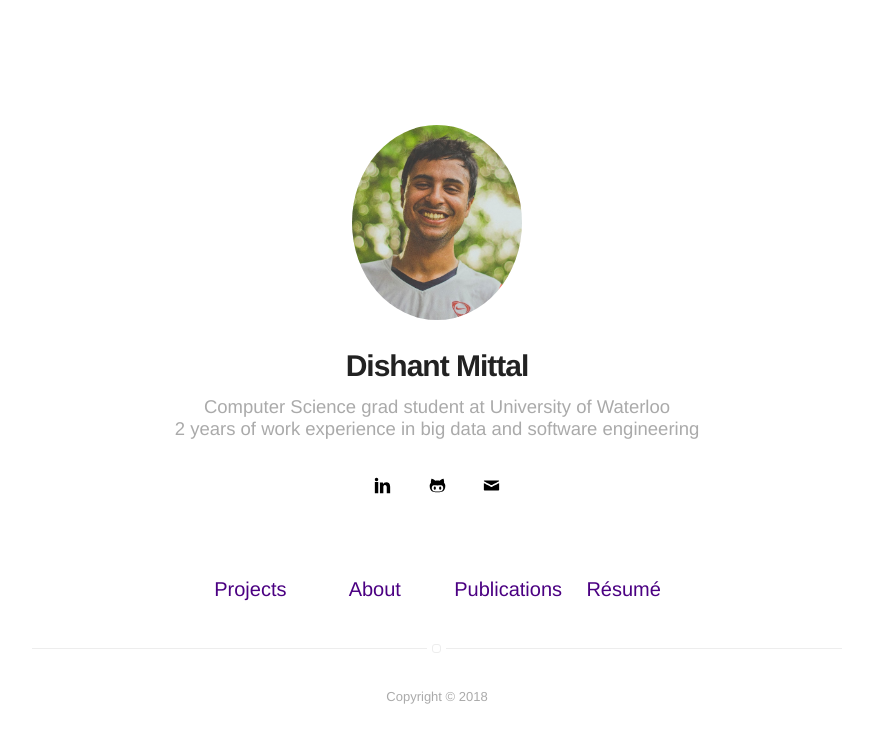
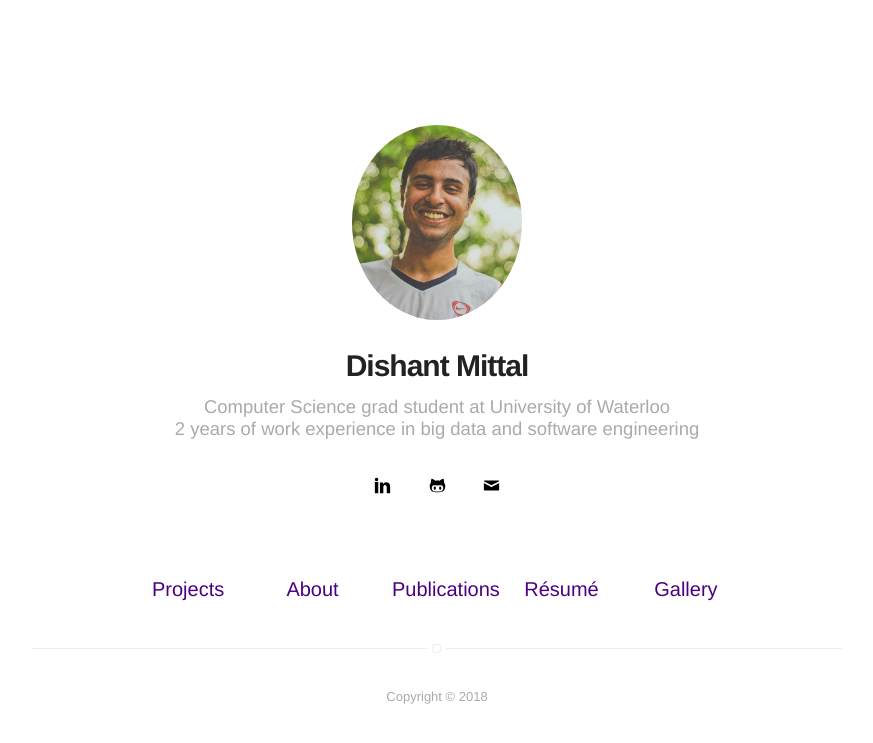
Before and after one commit to dishant-mittal/dishant-mittal.github.io, a Jekyll site: the page built from index.html, in a window 1280 px wide. Shown: the top 743 px of the page, without its empty margins (203-1076 px from the left). Built offline with Jekyll 4.4.1, drawn with Linux system fonts in a browser that asks for light colours.

Commit message:
Added Gallery to Navigation

```diff
--- a/_config.yml
+++ b/_config.yml
@@ -15,6 +15,11 @@ picture: assets/images/profile.jpg
 resume: true
 resume-external: external
 resume-url: https://drive.google.com/open?id=1XBoucpWVLQknnZCMW9Uv2jdv7_TJYJ8x
+
+
+gallery: true
+gallery-external: external
+gallery-url: https://photos.app.goo.gl/btoSNNjzXyCrjLyA3
 
 #just switch between the following to urls to activate and deactivate the website. This will work only when pushed to Github.
 #url: /404.html
--- a/_includes/nav.html
+++ b/_includes/nav.html
@@ -43,5 +43,11 @@
                 <a class="link" href="https://drive.google.com/open?id=1XBoucpWVLQknnZCMW9Uv2jdv7_TJYJ8x">Résumé</a>
             </li>
         {% endif %}
+
+        {% if site.gallery == true %}
+            <li class="item">
+                <a class="link" href="https://photos.app.goo.gl/btoSNNjzXyCrjLyA3">Gallery</a>
+            </li>
+        {% endif %}
     </ul>
 </nav>
```
Also changed, not shown: 10 other files.
